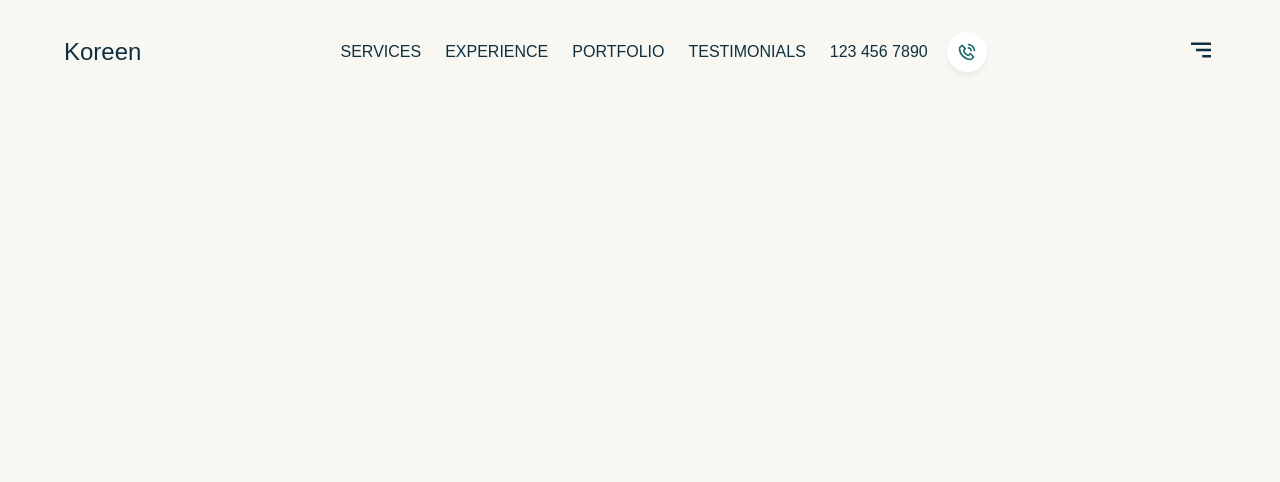
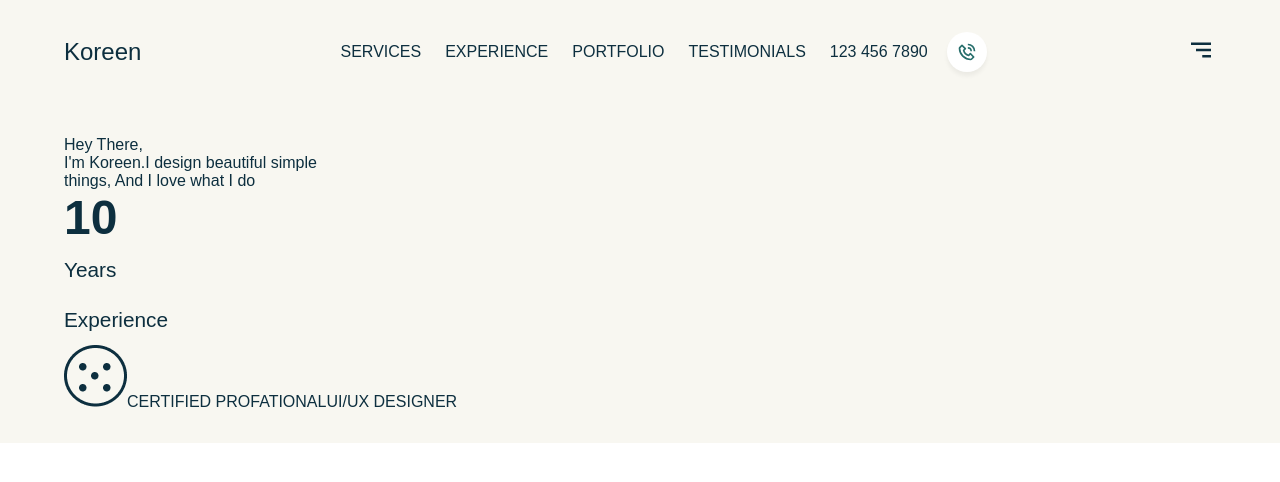
Before and after one commit to kelizar/React-Portfolio-2023, a React (Vite) app: page / in a window 1280 px wide. Shown: the top 482 px of the page. Built offline with nearby package versions, Linux system fonts and the light colour scheme; a web font is replaced by a local one.

Commit message:
Stopped at 55:50 upper styling

```diff
--- a/src/App.jsx
+++ b/src/App.jsx
@@ -1,8 +1,11 @@
-import Header from "./components/Header/Header"
+import Header from './components/Header/Header';
+import Hero from './components/Hero/Hero';
 import css from './styles/app.module.scss'
+
 const App = () => {
   return <div className={`bg-primary ${css.container}`}>
-      <Header/>
+    <Header />
+    <Hero />
   </div>
 };
 
--- /dev/null
+++ b/src/components/Hero/Hero.jsx
@@ -0,0 +1,38 @@
+import React from 'react'
+import css from './Hero.module.scss'
+const Hero = () => {
+    return (
+        <section className={`paddings ${css.wrapper}`}>
+            <div className={`innerWidth ${css.container}`}>
+                <div className={css.upperElements}>
+                    {/* upper elements */}
+                    <span>
+                        Hey There, <br /> I'm Koreen.
+                    </span>
+                    <span>
+                        I design beautiful simple
+                        <br />
+                        things, And I love what I do
+                    </span>
+                </div>
+                {/*lower elements */}
+                <div className={css.lowerElements}>
+                    <div className={css.experience}>
+                     <div className="primaryText">10</div>
+                     <div className="secondaryText">
+                        <div>Years</div>
+                        <div>Experience</div>
+                    </div>
+                </div>
+                <div className={css.certificate}>
+                <img src="./certificate.png" alt="" />
+                <span>CERTIFIED PROFATIONAL</span>
+                <span>UI/UX DESIGNER</span>
+              </div>
+            </div>
+        </div >
+     </section >
+    );
+};
+
+export default Hero;
--- a/src/styles/app.module.scss
+++ b/src/styles/app.module.scss
@@ -4,5 +4,4 @@
     overflow-x: clip;
     position: relative;
     color: $primary;
-    height: 100vh;
 }
```
Also changed, not shown: src/components/Hero/Hero.module.scss (added).
